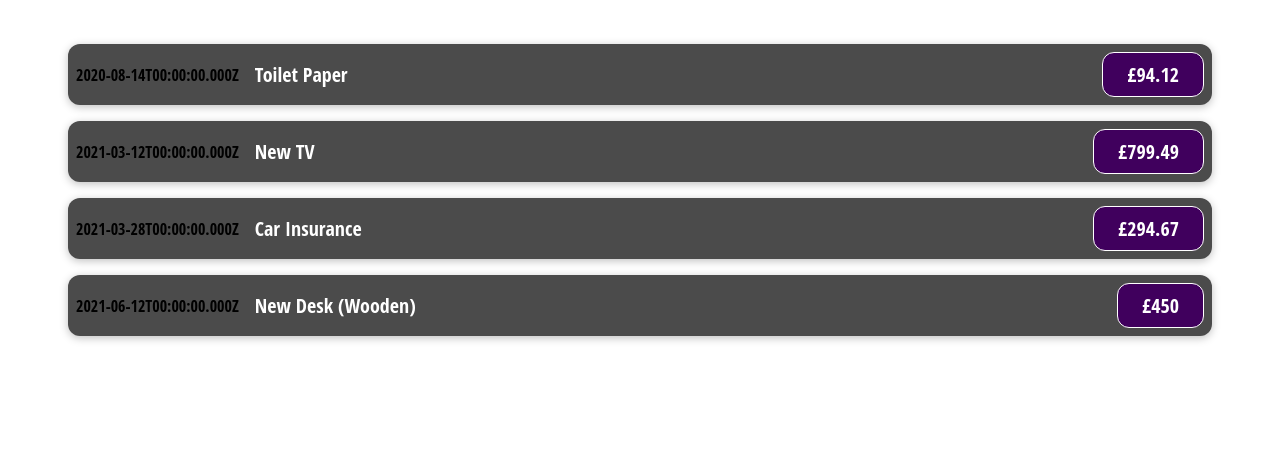
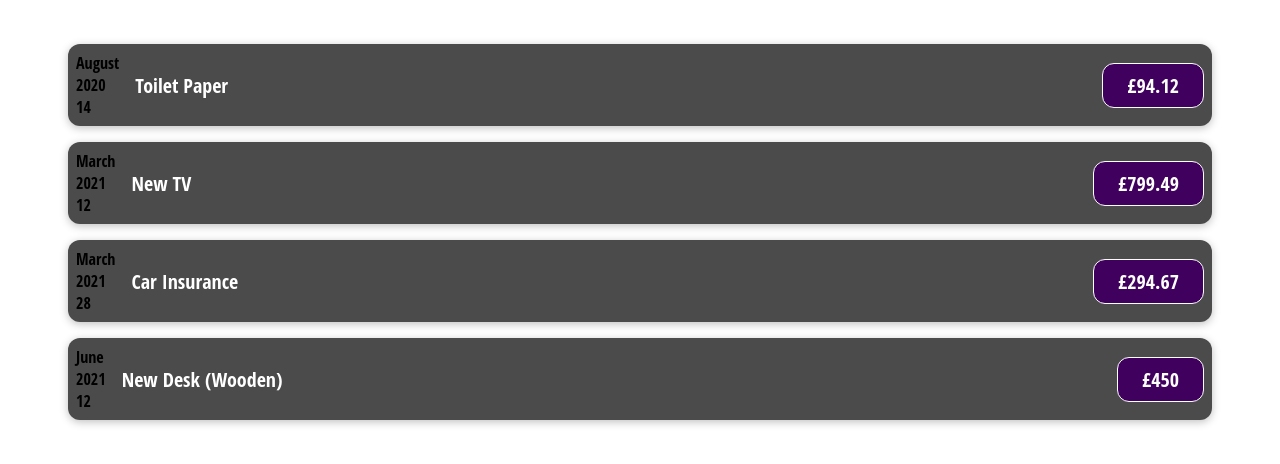
Before and after one commit to Dockerbound-Immortal/Simply-React, a React (Create React App) app in the folder client/: page / in a window 1280 px wide. Shown: the top 464 px of the page. Built offline with nearby package versions, Linux system fonts and the light colour scheme.

Commit message:
extracting logic to constants, better practice

```diff
--- a/client/src/components/ExpenseItem/ExpenseItem.component.jsx
+++ b/client/src/components/ExpenseItem/ExpenseItem.component.jsx
@@ -6,9 +6,19 @@ const ExpenseItem = ({
     date,
     amount
 }) => {
+
+    const month = date.toLocaleString('en-GB', { month: 'long' } );
+    const day = date.toLocaleString('en-GB', { day: '2-digit' });
+    const year = date.getFullYear();
+
+
     return (
         <div className="expense-item">
-            <div>{date.toISOString()}</div>
+            <div>
+                <div>{month}</div>
+                <div>{year}</div>
+                <div>{day}</div>
+            </div>
             <div className="expense-item__description">
                 <h2>{title}</h2>
                 <div className="expense-item__price">£{amount}</div>
```
